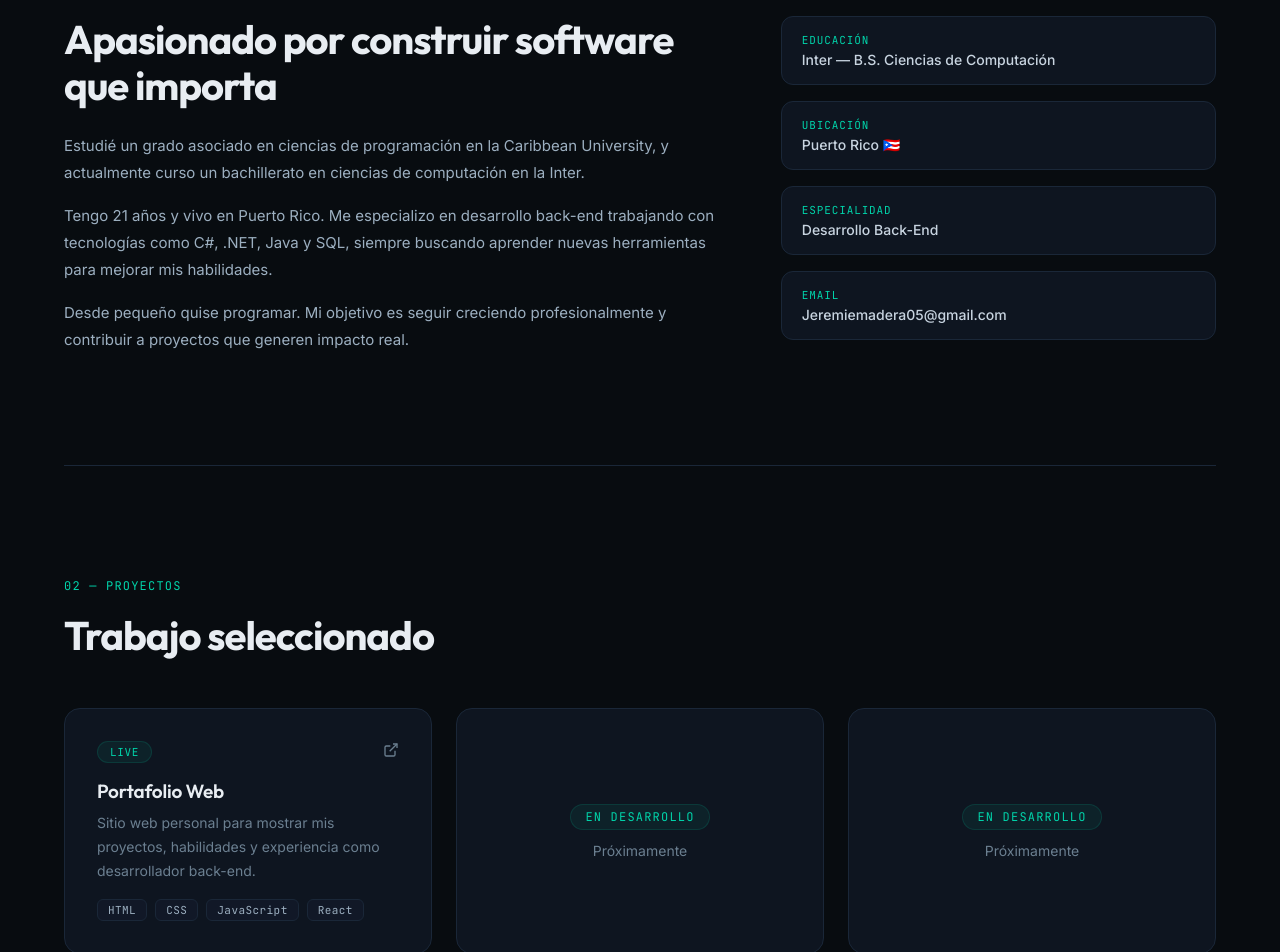
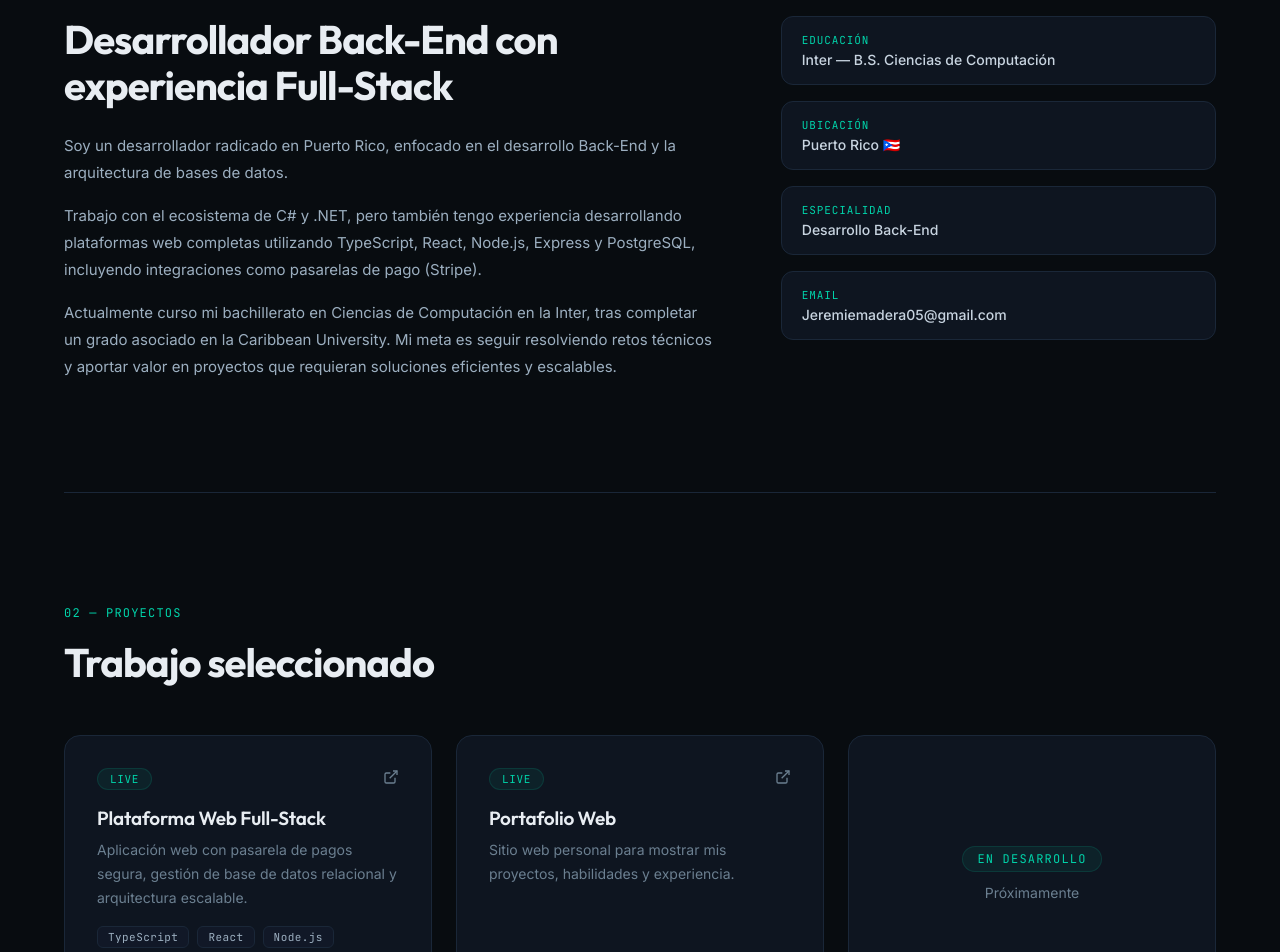
Before and after one commit to JeremieMadera/Portafolio, a React (Vite) app in the folder portafolio-react/: page / in a window 1280 px wide. Shown: the part 960-1912 px from the top of the page. Built offline with nearby package versions, Linux system fonts and the light colour scheme.

Commit message:
Update portfolio with Full-Stack skills and new project

```diff
--- a/portafolio-react/src/components/Habilidades.jsx
+++ b/portafolio-react/src/components/Habilidades.jsx
@@ -2,14 +2,17 @@ import { useState, memo } from 'react';
 import styles from './Habilidades.module.css';
 
 const SKILLS = [
-  { name: 'C#',         img: 'https://img.icons8.com/color/96/c-sharp-logo.png',        color: '#9b59b6', category: 'Backend' },
+  { name: 'C#',         img: 'https://img.icons8.com/color/96/c-sharp-logo.png',         color: '#9b59b6', category: 'Backend' },
   { name: '.NET',       img: 'https://img.icons8.com/color/96/net-framework.png',        color: '#512bd4', category: 'Backend' },
-  { name: 'Java',       img: 'https://img.icons8.com/color/96/java-coffee-cup-logo--v1.png', color: '#e76f00', category: 'Backend' },
+  { name: 'Node.js',    img: 'https://img.icons8.com/color/96/nodejs.png',               color: '#339933', category: 'Backend' },
+  { name: 'Express',    img: 'https://img.icons8.com/fluency/96/express-js.png',         color: '#808080', category: 'Backend' },
+  { name: 'PostgreSQL', img: 'https://img.icons8.com/color/96/postgreesql.png',          color: '#336791', category: 'Backend' },
   { name: 'SQL',        img: 'https://img.icons8.com/color/96/sql.png',                  color: '#336791', category: 'Backend' },
+  { name: 'TypeScript', img: 'https://img.icons8.com/color/96/typescript.png',           color: '#3178c6', category: 'Frontend' },
+  { name: 'React',      img: 'https://img.icons8.com/color/96/react-native.png',         color: '#61dafb', category: 'Frontend' },
+  { name: 'JavaScript', img: 'https://img.icons8.com/color/96/javascript--v1.png',       color: '#f7df1e', category: 'Frontend' },
   { name: 'HTML',       img: 'https://img.icons8.com/color/96/html-5--v1.png',           color: '#e34f26', category: 'Frontend' },
   { name: 'CSS',        img: 'https://img.icons8.com/color/96/css3.png',                 color: '#264de4', category: 'Frontend' },
-  { name: 'JavaScript', img: 'https://img.icons8.com/color/96/javascript--v1.png',       color: '#f7df1e', category: 'Frontend' },
-  { name: 'React',      img: 'https://img.icons8.com/color/96/react-native.png',         color: '#61dafb', category: 'Frontend' },
 ];
 
 const SkillCard = memo(({ skill }) => {
--- a/portafolio-react/src/components/Proyectos.jsx
+++ b/portafolio-react/src/components/Proyectos.jsx
@@ -3,18 +3,18 @@ import styles from './Proyectos.module.css';
 
 const PROJECTS = [
   {
-    title: 'Portafolio Web',
-    description: 'Sitio web personal para mostrar mis proyectos, habilidades y experiencia como desarrollador back-end.',
-    tags: ['HTML', 'CSS', 'JavaScript', 'React'],
+    title: 'Plataforma Web Full-Stack',
+    description: 'Aplicación web con pasarela de pagos segura, gestión de base de datos relacional y arquitectura escalable.',
+    tags: ['TypeScript', 'React', 'Node.js', 'Express', 'PostgreSQL', 'Stripe'],
     link: '#',
     status: 'live',
   },
   {
-    title: 'Próximamente',
-    description: 'Proyecto en desarrollo. Nuevas funcionalidades y tecnologías en camino.',
-    tags: [],
-    link: null,
-    status: 'soon',
+    title: 'Portafolio Web',
+    description: 'Sitio web personal para mostrar mis proyectos, habilidades y experiencia.',
+    tags: ['HTML', 'CSS', 'JavaScript', 'React'],
+    link: '#',
+    status: 'live',
   },
   {
     title: 'Próximamente',
--- a/portafolio-react/src/components/SobreMi.jsx
+++ b/portafolio-react/src/components/SobreMi.jsx
@@ -16,12 +16,12 @@ function SobreMi() {
         <div className={styles.grid}>
           <div className={styles.text}>
             <h2 className={styles.heading}>
-              Apasionado por construir software que importa
+              Desarrollador Back-End con experiencia Full-Stack
             </h2>
             <div className={styles.paragraphs}>
-              <p>Estudié un grado asociado en ciencias de programación en la Caribbean University, y actualmente curso un bachillerato en ciencias de computación en la Inter.</p>
-              <p>Tengo 21 años y vivo en Puerto Rico. Me especializo en desarrollo back-end trabajando con tecnologías como C#, .NET, Java y SQL, siempre buscando aprender nuevas herramientas para mejorar mis habilidades.</p>
-              <p>Desde pequeño quise programar. Mi objetivo es seguir creciendo profesionalmente y contribuir a proyectos que generen impacto real.</p>
+              <p>Soy un desarrollador radicado en Puerto Rico, enfocado en el desarrollo Back-End y la arquitectura de bases de datos.</p>
+              <p>Trabajo con el ecosistema de C# y .NET, pero también tengo experiencia desarrollando plataformas web completas utilizando TypeScript, React, Node.js, Express y PostgreSQL, incluyendo integraciones como pasarelas de pago (Stripe).</p>
+              <p>Actualmente curso mi bachillerato en Ciencias de Computación en la Inter, tras completar un grado asociado en la Caribbean University. Mi meta es seguir resolviendo retos técnicos y aportar valor en proyectos que requieran soluciones eficientes y escalables.</p>
             </div>
           </div>
 
```
